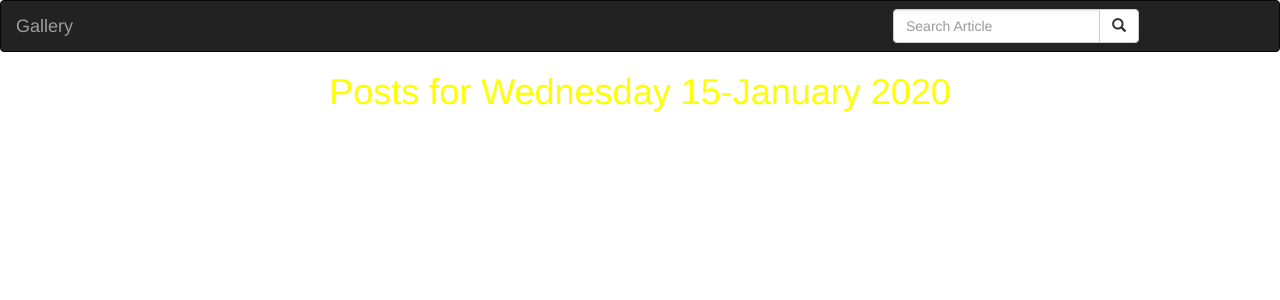
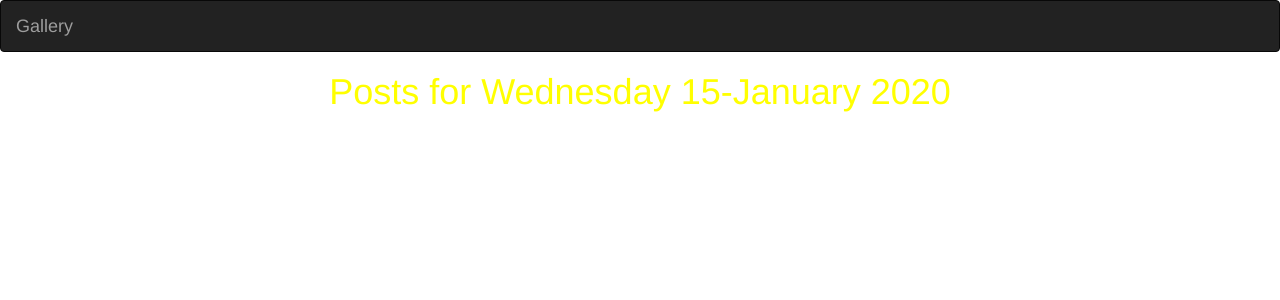
Before and after one commit to Yvonne-Ouma/Gallery, a Django app: template gallery/templates/gallery.html in a window 1280 px wide. Shown: the top 300 px of the page. Run offline with Django 3.2, Linux system fonts and the light colour scheme; the template is opened without the code that fills it: most values are stand-ins (such as "Sample title", 1, 10 or a date in 2020); some libraries are stand-ins or nearby versions.

Commit message:
trying to test

```diff
--- a/gallery/templates/navbar.html
+++ b/gallery/templates/navbar.html
@@ -15,19 +15,7 @@
             </div>
 
 <!-- Adding a search form  -->
-<div class="col-sm-4 col-md-4 navbar-right">
 
-    <form class="navbar-form" role="search" action="{% url 'search_results' %}">
-
-        <div class="input-group">
-            <input type="text" class="form-control" placeholder="Search Article" name="article">
-            <div class="input-group-btn">
-                <button class="btn btn-default" type="submit"><i class="glyphicon glyphicon-search"></i></button>
-            </div>
-        </div>
-
-    </form>
-</div>
 <!-- search form end -->
 
         </div>
--- a/pics/urls.py
+++ b/pics/urls.py
@@ -18,5 +18,5 @@ from django.contrib import admin
 
 urlpatterns = [
     url(r'^admin/', admin.site.urls),
-    url(r'',include('gallery.urls'))
+    url(r'^gallery/',include('gallery.urls'))
 ]
```
Also changed, not shown: gallery/tests.py (line endings or trailing spaces).
